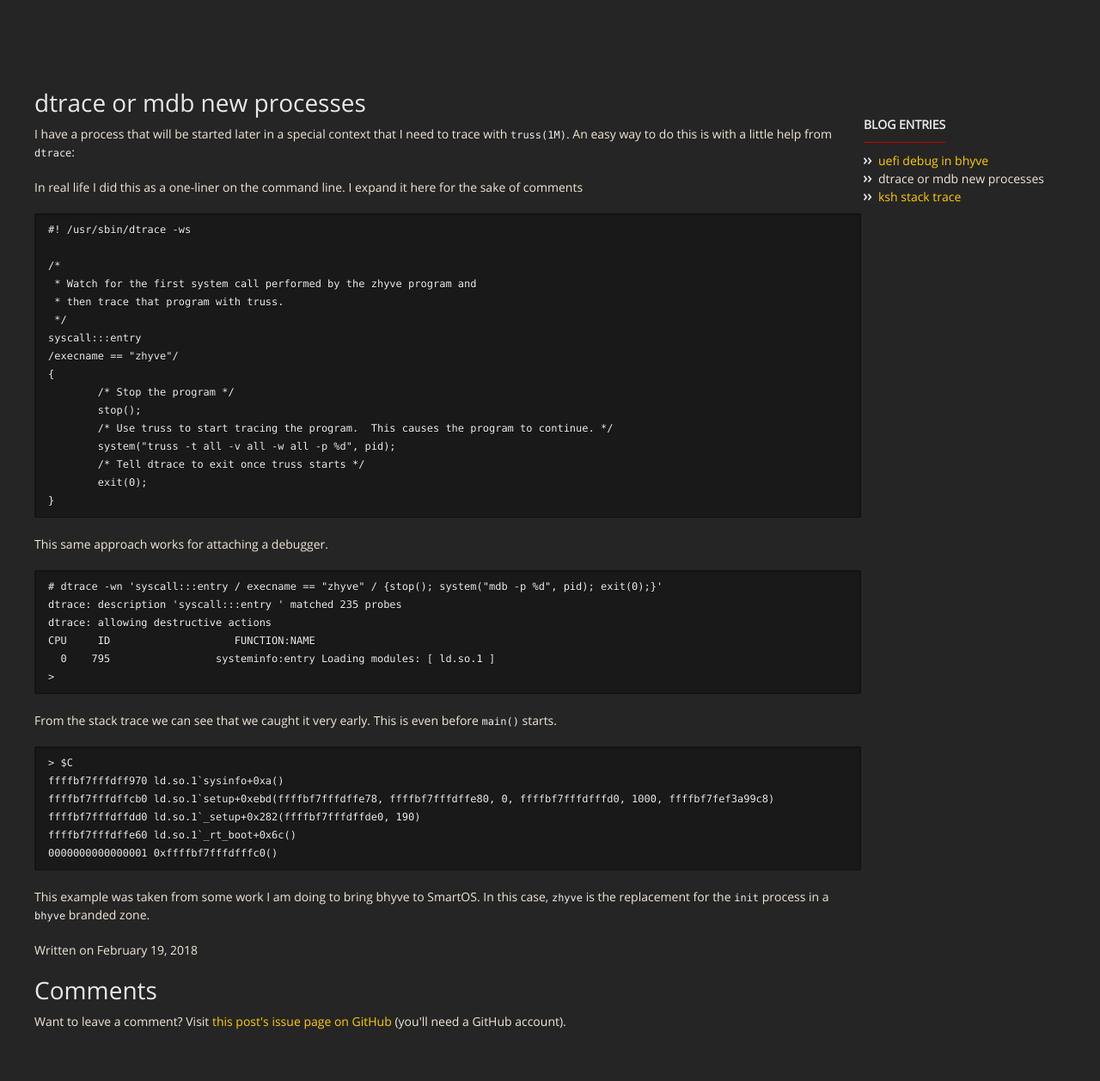
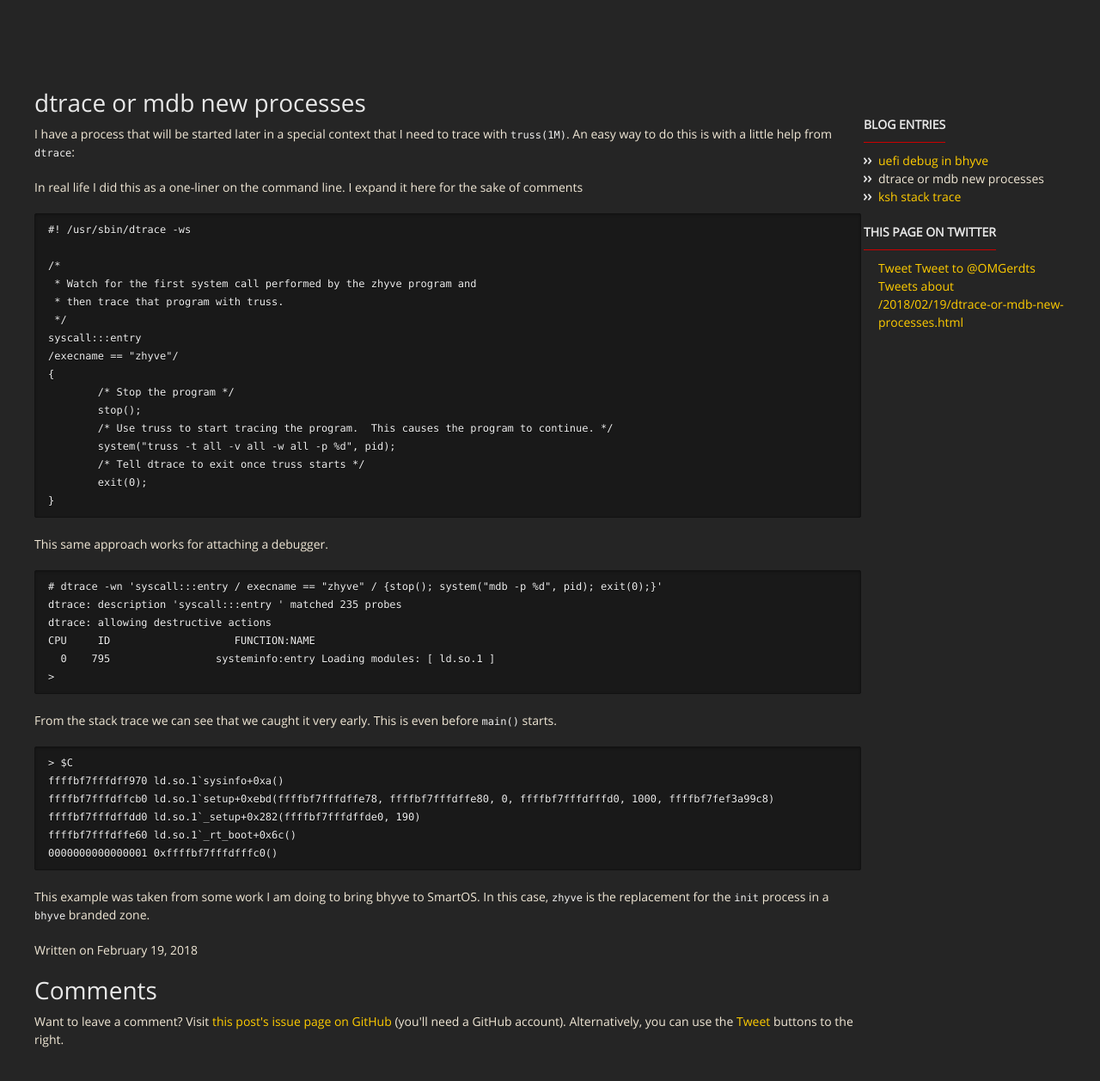
Before and after one commit to mgerdts/mgerdts.github.io, a Jekyll site: the page built from _posts/2018-02-18-dtrace-or-mdb-new-processes.md, in a window 1280 px wide and 1400 px high, scrolled down 227 px. Shown: the top 1257 px of the window at 86% size. Built offline with Jekyll 4.4.1, drawn with Linux system fonts in a browser that asks for light colours; nearby versions of some CDN libraries; comment, search, counter and statistics services are not loaded.

Commit message:
Add twitter

```diff
--- a/_includes/post_comments.html
+++ b/_includes/post_comments.html
@@ -8,7 +8,9 @@
 </div>
 
 <article class="post-content">
-<p>Want to leave a comment? Visit <a href="https://github.com/mgerdts/mgerdts.github.io/issues/{{page.commentIssueId}}"> this post's issue page on GitHub</a> (you'll need a GitHub account).</p>
+<p>Want to leave a comment? Visit <a
+href="https://github.com/mgerdts/mgerdts.github.io/issues/{{page.commentIssueId}}">
+this post's issue page on GitHub</a> (you'll need a GitHub account).  Alternatively, you can use the <a href="#tweet">Tweet</a> buttons to the right.</p>
 </article>
 </div>
 
--- /dev/null
+++ b/_includes/post_tweets.html
@@ -0,0 +1,15 @@
+<div>
+{% if page.tweetWidgetId %}
+<a id="tweet" />
+<a href="https://twitter.com/share?ref_src=twsrc%5Etfw" class="twitter-share-button" data-show-count="false">Tweet</a><script async src="https://platform.twitter.com/widgets.js" charset="utf-8"></script>
+<a href="https://twitter.com/intent/tweet?screen_name=OMGerdts&ref_src=twsrc%5Etfw" class="twitter-mention-button" data-show-count="false">Tweet to @OMGerdts</a><script async src="https://platform.twitter.com/widgets.js" charset="utf-8"></script>
+<a
+  class="twitter-timeline"
+  href="https://twitter.com/search?q={{ page.url | uri_escape }}"
+  data-widget-id="{{ page.tweetWidgetId }}">Tweets about {{ page.url }}</a>
+<script>!function(d,s,id){var js,fjs=d.getElementsByTagName(s)[0],p=/^http:/.test(d.location)?'http':'https';if(!d.getElementById(id)){js=d.createElement(s);js.id=id;js.src=p+"://platform.twitter.com/widgets.js";fjs.parentNode.insertBefore(js,fjs);}}(document,"script","twitter-wjs");</script>
+{% else %}
+<b>FIXME:</b>
+<a href="https://twitter.com/settings/widgets/new/search?query=https://mgerdts.github.com{{ page.url }}" target="_new">Set up tweetWidgetId</a>
+{% endif %}
+</div>
--- a/_layouts/post.html
+++ b/_layouts/post.html
@@ -37,8 +37,8 @@ layout: default
           </li>
         {% endfor %}
       </ul>
+      <h4>This page on Twitter</h4>
+      {% include post_tweets.html %}
       </aside>
-    </div>
-    <div class="clear"></div>
   </div>
 </section>
```
Also changed, not shown: _posts/2011-01-02-ksh93-stack-traces.md (+1 -0 lines), _posts/2018-02-18-dtrace-or-mdb-new-processes.md (+1 -0 lines), _posts/2018-02-25-uefi-debug-in-bhyve.md (+1 -0 lines).
